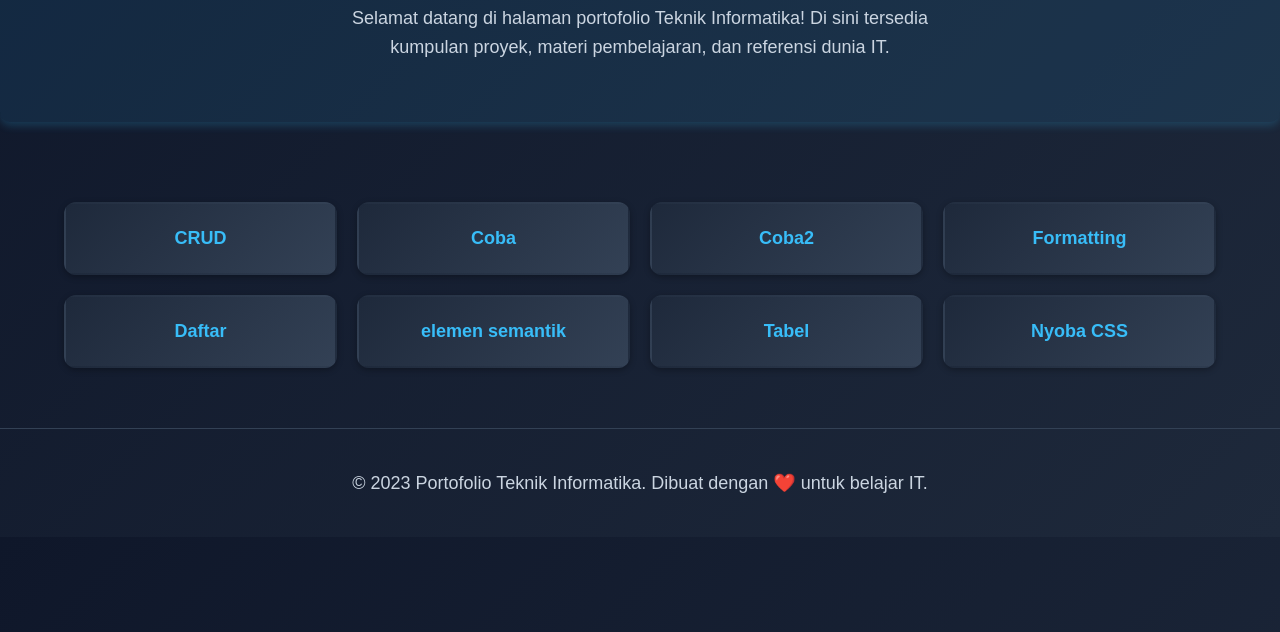
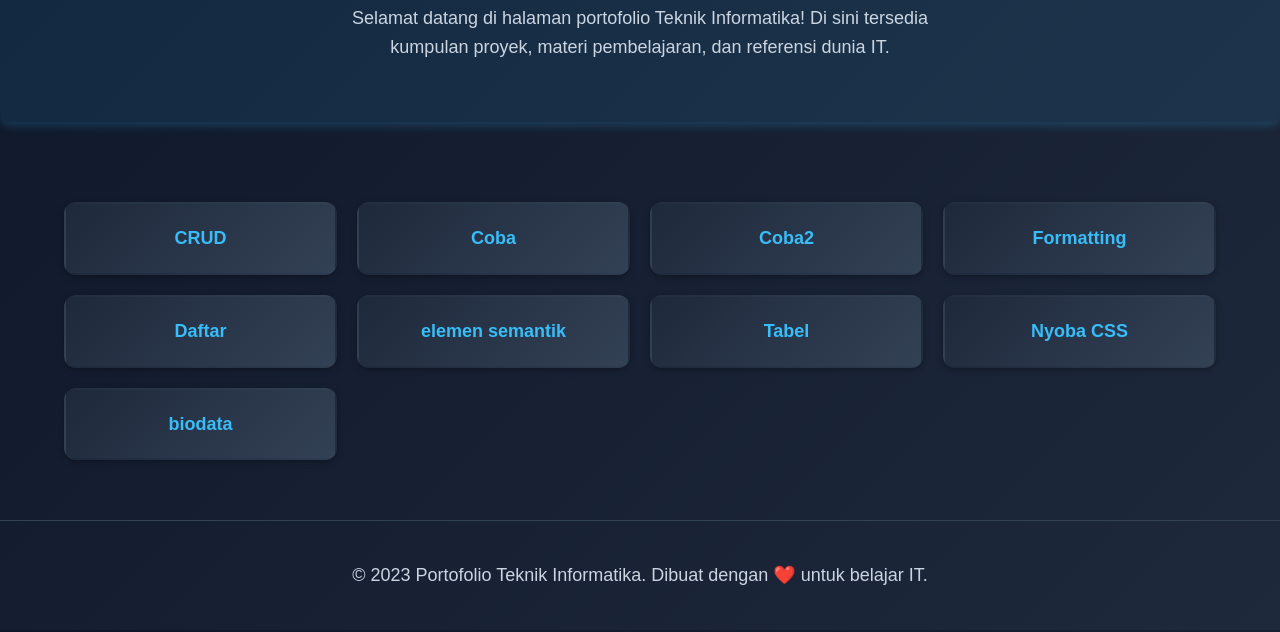
Before and after one commit to salwa23-cpu/salwa-siti-a, a plain HTML site: page index.html in a window 1280 px wide. Shown: the part 168-800 px from the top of the page. Drawn offline with Linux system fonts and the light colour scheme.

Commit message:
Update index.html

```diff
--- a/index.html
+++ b/index.html
@@ -125,6 +125,7 @@
                 <li><a href="elementsemantik.html">elemen semantik</a></li>
                 <li><a href="tabel.html">Tabel</a></li>
                 <li><a href="nyobacss.html">Nyoba CSS</a></li>
+                <li><a href="biodata.html">biodata</a></li>
             </ul>
         </nav>
     </div>
```
